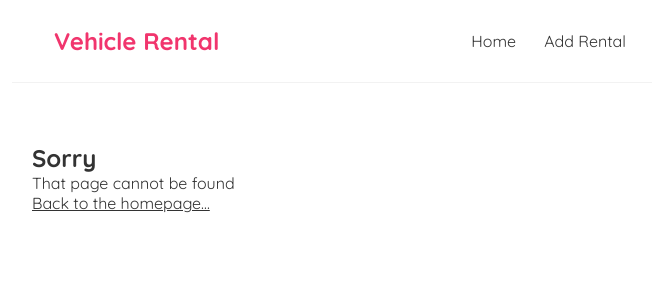
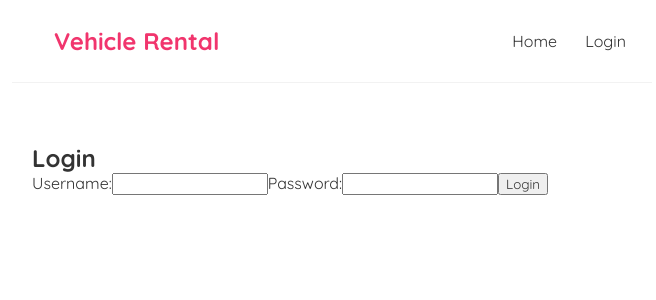
Before and after one commit to Anubhav675/week7-coding-marathon3, a React (Vite) app in the folder frontend/: page /login in a window 1280 px wide. Shown: the top 300 px of the page, without its empty margins (308-964 px from the left). Built offline with nearby package versions, Linux system fonts and the light colour scheme.

Commit message:
Update: App Navbar - Implement Login

```diff
--- a/frontend/src/App.jsx
+++ b/frontend/src/App.jsx
@@ -1,22 +1,35 @@
+import { useState } from "react";
 import { BrowserRouter, Routes, Route } from "react-router-dom";
 
 // pages & components
 import Home from "./pages/HomePage";
 import AddVehicleRentalPage from "./pages/AddVehicleRentalPage";
+import Login from "./pages/Login";
 import EditVehicleRentalPage from "./pages/EditVehicleRentalPage";
 import VehicleRentalsPage from "./pages/VehicleRentalsPage";
 import Navbar from "./components/Navbar";
 import NotFoundPage from "./pages/NotFoundPage";
 
 const App = () => {
+  const [isAuthenticated, setIsAuthenticated] = useState(() => {
+    return localStorage.getItem("user") ? true : false;
+  });
+
   return (
     <div className="App">
       <BrowserRouter>
-        <Navbar />
+        <Navbar
+          isAuthenticated={isAuthenticated}
+          setIsAuthenticated={setIsAuthenticated}
+        />
         <div className="content">
           <Routes>
             <Route path="/" element={<Home />} />
             <Route path="/add-rental" element={<AddVehicleRentalPage />} />
+            <Route
+              path="/login"
+              element={<Login setIsAuthenticated={setIsAuthenticated} />}
+            />
             <Route
               path="/edit-rental/:id"
               element={<EditVehicleRentalPage />}
--- a/frontend/src/components/Navbar.jsx
+++ b/frontend/src/components/Navbar.jsx
@@ -1,14 +1,30 @@
 import { Link } from "react-router-dom";
 
-const Navbar = () => {
+const Navbar = ({ isAuthenticated, setIsAuthenticated }) => {
+  const handleLogout = () => {
+    localStorage.removeItem("user");
+
+    setIsAuthenticated(false);
+  };
+
   return (
     <nav className="navbar">
       <Link to="/">
         <h1>Vehicle Rental</h1>
       </Link>
+
       <div className="links">
         <Link to="/">Home</Link>
-        <Link to="/add-rental">Add Rental</Link>
+
+        {isAuthenticated && (
+          <>
+            <Link to="/add-rental">Add Rental</Link>
+
+            <button onClick={handleLogout}>Logout</button>
+          </>
+        )}
+
+        {!isAuthenticated && <Link to="/login">Login</Link>}
       </div>
     </nav>
   );
--- /dev/null
+++ b/frontend/src/pages/Login.jsx
@@ -0,0 +1,68 @@
+import { useState } from "react";
+import { useNavigate } from "react-router-dom";
+
+const Login = ({ setIsAuthenticated }) => {
+  const navigate = useNavigate();
+
+  const [username, setUsername] = useState("");
+  const [password, setPassword] = useState("");
+  const [error, setError] = useState(null);
+
+  const submitForm = async (e) => {
+    e.preventDefault();
+
+    setError(null);
+    const newUser = {
+      username,
+      password,
+    };
+
+    try {
+      const response = await fetch("/api/users/login", {
+        method: "POST",
+        headers: {
+          "Content-Type": "application/json",
+        },
+        body: JSON.stringify(newUser),
+      });
+
+      const data = await response.json();
+
+      if (!response.ok) {
+        throw new Error("Failed to login");
+      }
+      localStorage.setItem("user", JSON.stringify(data));
+
+      setIsAuthenticated(true);
+      navigate("/");
+    } catch (error) {
+      setError(error.message);
+    }
+  };
+
+  return (
+    <div className="login">
+      <h2>Login</h2>
+      <form onSubmit={submitForm}>
+        <label>Username:</label>
+        <input
+          type="text"
+          required
+          value={username}
+          onChange={(e) => setUsername(e.target.value)}
+        />
+        <label>Password:</label>
+        <input
+          type="password"
+          required
+          value={password}
+          onChange={(e) => setPassword(e.target.value)}
+        />
+        <button>Login</button>
+        {error && <p className="error">{error}</p>}
+      </form>
+    </div>
+  );
+};
+
+export default Login;
```
